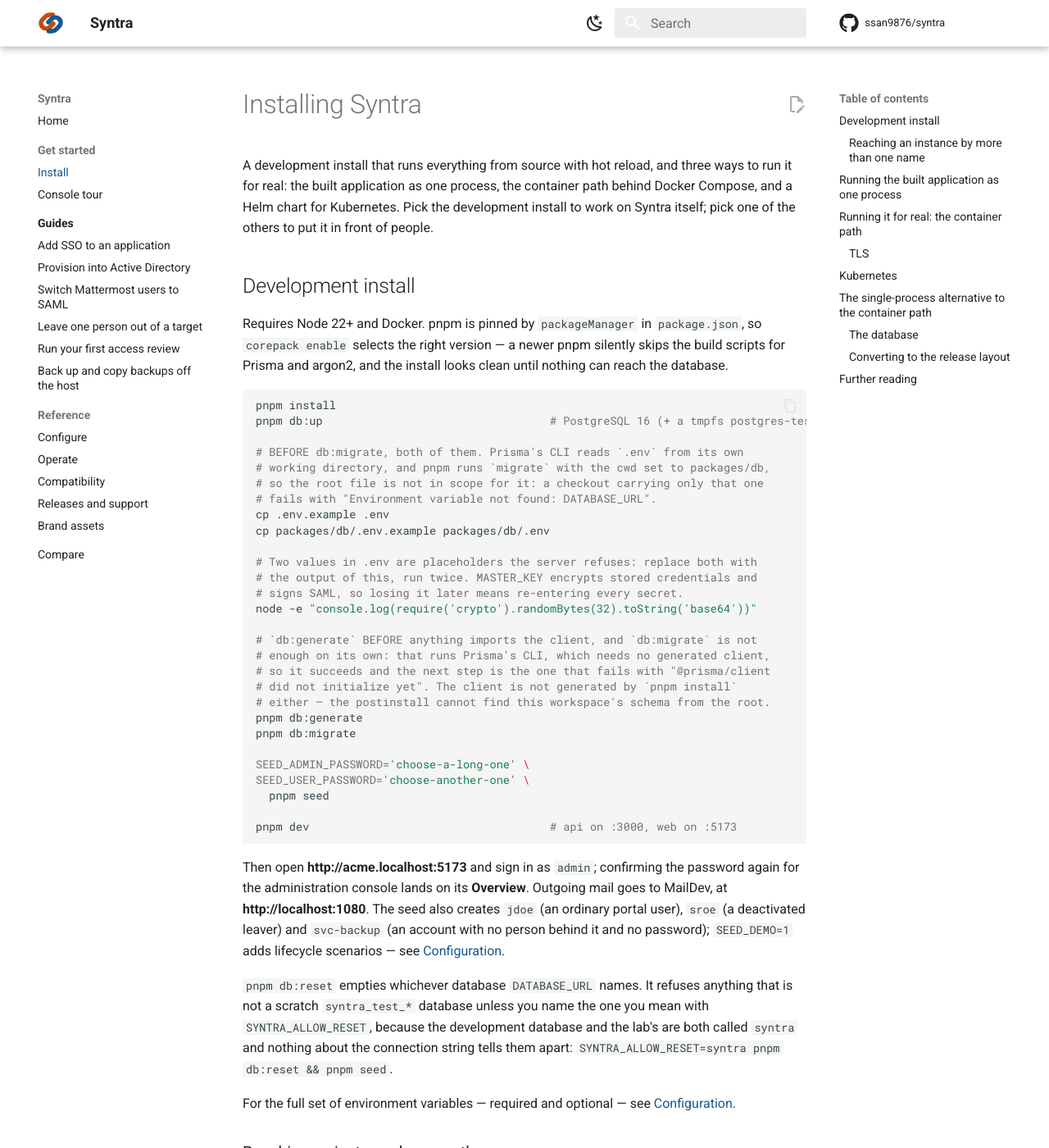
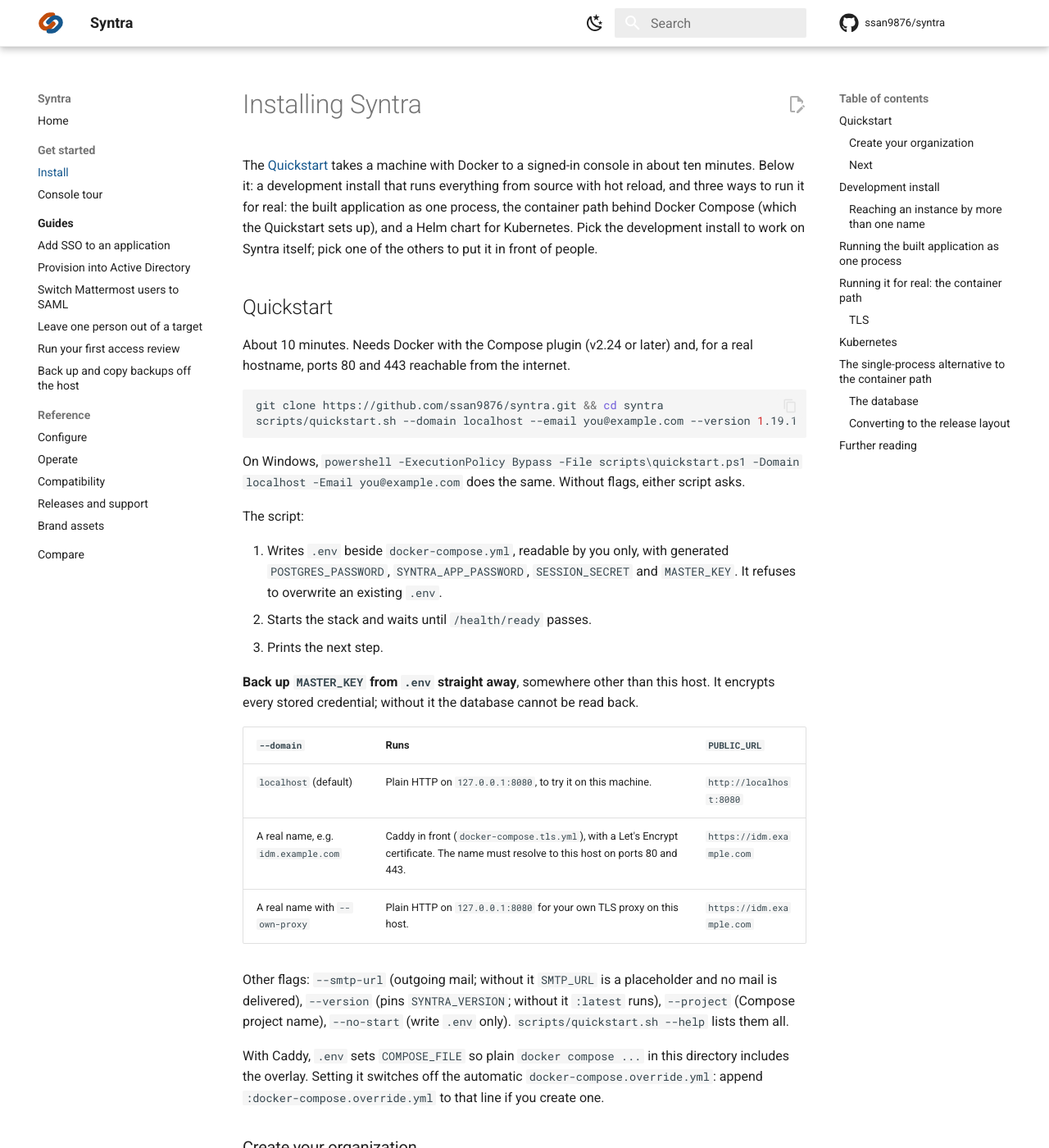
Before and after one commit to ssan9876/syntra, an MkDocs documentation site: the page built from docs/install.md, in a window 1280 px wide and 1400 px high. Shown: the whole window at 82% size. Built offline with MkDocs 1.6.1 and Material for MkDocs 9.7.7, drawn with Linux system fonts in a browser that asks for light colours; comment, search, counter and statistics services are not loaded; some of the changed text lies outside the part shown.

Commit message:
Quickstart script, demo stack and Unraid notes; fix the TLS overlay's upstream port (#101)
* Quickstart script, demo stack and Unraid notes; fix the TLS overlay upstream

scripts/quickstart.sh (and a PowerShell equivalent) writes a mode-600 .env
with generated POSTGRES_PASSWORD, SYNTRA_APP_PASSWORD, SESSION_SECRET and
MASTER_KEY, refuses to overwrite an existing one, starts the stack (plain on
localhost, Caddy overlay for a real domain, or --own-proxy) and waits for
/health/ready. It then points at the First-run setup link in the API log,
with the bootstrap command as the fallback, or runs bootstrap itself with
--bootstrap.

deploy/demo runs the published images with SEED_DEMO=1, MailDev on
loopback, and reset.sh for a nightly host-cron wipe and reseed that brands
the sign-in page "Demo — resets nightly" with the throwaway credentials.

deploy/unraid explains running the Compose stack with Compose Manager; a
single-container Community Applications template is not possible.

docs/install.md opens with a "Quickstart (10 minutes)" section.

infra/caddy/Caddyfile proxied to web:80, but the unprivileged nginx image
listens on 8080, so the TLS overlay answered 502 for every request.

Co-Authored-By: Claude Opus 5.5 <noreply@anthropic.com>

* TLS overlay: correct the port in a comment

The web image listens on 8080, so the base file binds 127.0.0.1:8080:8080.

Co-Authored-By: Claude Opus 5.5 <noreply@anthropic.com>

* Install: name the section Quickstart so its anchor is #quickstart

The README and docs link #quickstart; the heading made the anchor
#quickstart-10-minutes.

Co-Authored-By: Claude Opus 5.5 <noreply@anthropic.com>

---------

Co-authored-by: Claude Opus 5.5 <noreply@anthropic.com>

````diff
--- a/docker-compose.tls.yml
+++ b/docker-compose.tls.yml
@@ -31,7 +31,7 @@ services:
     # once it is in front, and it reaches `web` over the compose network --
     # `web` needs no published port at all under this overlay.
     #
-    # THE BASE FILE NOW BINDS 127.0.0.1:8080:80, not 8080:80, which is the fix
+    # THE BASE FILE NOW BINDS 127.0.0.1:8080:8080, not 8080:8080, which is the fix
     # the earlier version of this comment described as the fallback. So the
     # unproxied origin is already off the network whether or not this block
     # takes effect, and this is now defence in depth rather than the only
--- a/docs/install.md
+++ b/docs/install.md
@@ -1,10 +1,89 @@
 # Installing Syntra
 
-A development install that runs everything from source with hot reload, and
-three ways to run it for real: the built application as one process, the
-container path behind Docker Compose, and a Helm chart for Kubernetes. Pick
+The [Quickstart](#quickstart) takes a machine with Docker to a
+signed-in console in about ten minutes. Below it: a development install that
+runs everything from source with hot reload, and three ways to run it for
+real: the built application as one process, the container path behind Docker
+Compose (which the Quickstart sets up), and a Helm chart for Kubernetes. Pick
 the development install to work on Syntra itself; pick one of the others to
 put it in front of people.
+
+## Quickstart
+
+About 10 minutes. Needs Docker with the Compose plugin (v2.24 or later) and, for a real
+hostname, ports 80 and 443 reachable from the internet.
+
+```bash
+git clone https://github.com/ssan9876/syntra.git && cd syntra
+scripts/quickstart.sh --domain localhost --email you@example.com --version 1.19.1
+```
+
+On Windows, `powershell -ExecutionPolicy Bypass -File scripts\quickstart.ps1 -Domain localhost -Email you@example.com`
+does the same. Without flags, either script asks.
+
+The script:
+
+1. Writes `.env` beside `docker-compose.yml`, readable by you only, with
+   generated `POSTGRES_PASSWORD`, `SYNTRA_APP_PASSWORD`, `SESSION_SECRET` and
+   `MASTER_KEY`. It refuses to overwrite an existing `.env`.
+2. Starts the stack and waits until `/health/ready` passes.
+3. Prints the next step.
+
+**Back up `MASTER_KEY` from `.env` straight away**, somewhere other than this
+host. It encrypts every stored credential; without it the database cannot be
+read back.
+
+| `--domain` | Runs | `PUBLIC_URL` |
+|---|---|---|
+| `localhost` (default) | Plain HTTP on `127.0.0.1:8080`, to try it on this machine. | `http://localhost:8080` |
+| A real name, e.g. `idm.example.com` | Caddy in front (`docker-compose.tls.yml`), with a Let's Encrypt certificate. The name must resolve to this host on ports 80 and 443. | `https://idm.example.com` |
+| A real name with `--own-proxy` | Plain HTTP on `127.0.0.1:8080` for your own TLS proxy on this host. | `https://idm.example.com` |
+
+Other flags: `--smtp-url` (outgoing mail; without it `SMTP_URL` is a
+placeholder and no mail is delivered), `--version` (pins `SYNTRA_VERSION`;
+without it `:latest` runs), `--project` (Compose project name), `--no-start`
+(write `.env` only). `scripts/quickstart.sh --help` lists them all.
+
+With Caddy, `.env` sets `COMPOSE_FILE` so plain `docker compose ...` in this
+directory includes the overlay. Setting it switches off the automatic
+`docker-compose.override.yml`: append `:docker-compose.override.yml` to that
+line if you create one.
+
+### Create your organization
+
+If the API log shows a First-run setup link, open it:
+
+```bash
+docker compose logs api | grep "First-run setup"
+```
+
+Otherwise run, with a password of 12 or more characters:
+
+```bash
+docker compose exec \
+  -e BOOTSTRAP_TENANT_NAME='Example Ltd' -e BOOTSTRAP_TENANT_SLUG=example \
+  -e BOOTSTRAP_TENANT_DOMAIN=localhost -e BOOTSTRAP_ADMIN_EMAIL=you@example.com \
+  -e BOOTSTRAP_ADMIN_PASSWORD='...' \
+  api pnpm --filter @syntra/db bootstrap
+```
+
+`BOOTSTRAP_TENANT_DOMAIN` is the `--domain` you gave the script. Then open
+`PUBLIC_URL` and sign in as `admin`. `scripts/quickstart.sh --bootstrap` runs
+this step for you with a generated password, printed once.
+
+### Next
+
+- Set a real `SMTP_URL` in `.env` and run `docker compose up -d`; **Settings**
+  sends a test email.
+- [Configuration](configure.md) has every variable; the ones Compose does not
+  pass through go in `docker-compose.override.yml`
+  ([Where the variables go](configure.md#where-the-variables-go)).
+- [Backups](operate.md#backups) and [upgrades](operate.md#upgrades).
+- A public demo with sample data: [`deploy/demo`](../deploy/demo/README.md).
+  Unraid: [`deploy/unraid`](../deploy/unraid/README.md).
+
+To start again from nothing: `docker compose down -v`, delete `.env`, run the
+script again. `down -v` deletes the database.
 
 ## Development install
 
````
Also changed, not shown: deploy/demo/README.md (added, +116 -0 lines), deploy/unraid/README.md (added, +98 -0 lines), 5 other files.
